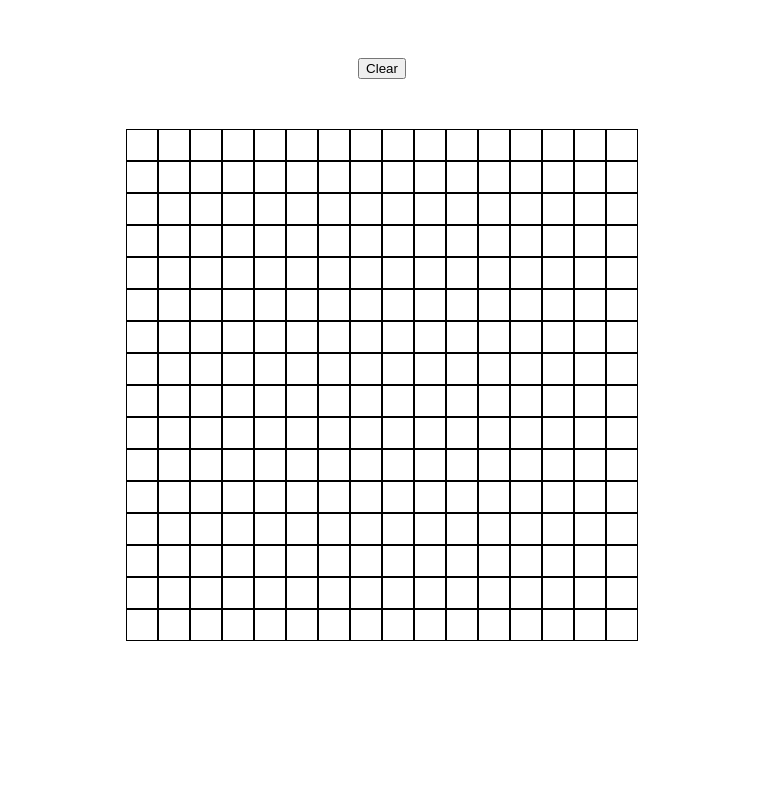
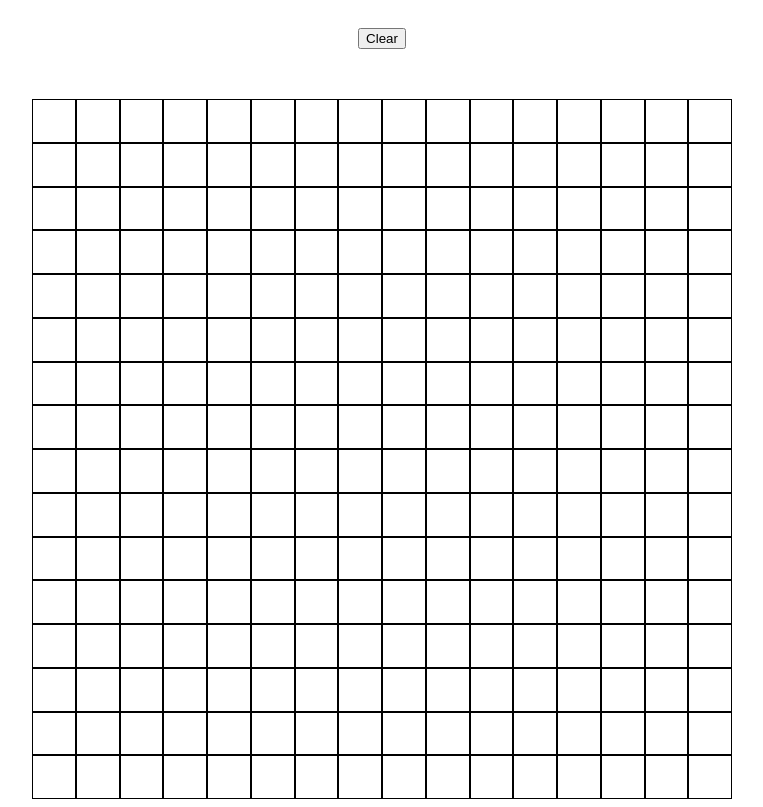
Before and after one commit to davidngu3/etch-a-sketch, a plain HTML site: page index.html in a window 1280 px wide. Shown: the whole page, without its empty margins (258-1021 px from the left). Drawn offline with Linux system fonts and the light colour scheme.

Commit message:
Changed clear button to prompt new size and adjusted to constant sizing

```diff
--- a/app.js
+++ b/app.js
@@ -1,32 +1,31 @@
 window.onload = () => {
-    // populate grid with cells
+    // Initialize 16x16 grid
     let gridContainer = document.getElementById("grid-container");
-    createGrid(gridContainer);
+    createGrid(gridContainer, 16);
 
-    var cells = document.querySelectorAll(".cell");
     let clearBtn = document.getElementById("clear");
-
-    // add draw event listener to each cell
-    cells.forEach(cell => {
-        cell.addEventListener('mouseover', draw);
-    })
 
     // when click 'clear' button: remove 'draw' class from all cells
     clearBtn.addEventListener('click', () => {
-        cells.forEach(cell => {
-            cell.classList.remove('draw');
-        })
+        let newSize = prompt("Enter a new grid size 1-100");
+        createGrid(gridContainer, newSize)
     });
 };
 
-function createGrid(gridContainer) {
-    for (let r = 0; r < 16; r++) {
+function createGrid(gridContainer, newSize) {
+    // clear current grid
+    while(gridContainer.firstChild){
+        gridContainer.removeChild(gridContainer.firstChild);
+    }
+
+    for (let r = 0; r < newSize; r++) {
         let gridRow = document.createElement('div');
         gridRow.classList.add("row");
 
-        for (let c = 0; c < 16; c++) {
+        for (let c = 0; c < newSize; c++) {
             let gridCell = document.createElement('div');
             gridCell.classList.add("cell");
+            gridCell.addEventListener('mouseover', draw);
             gridRow.appendChild(gridCell);
         }
 
--- a/styles.css
+++ b/styles.css
@@ -7,30 +7,27 @@ body {
 
 #grid-container {
     margin-top: 50px;
-    width: 50vmax;
-    height: 50vmax;
+    width: 700px;
+    height: 700px;
     display: flex;
     flex-direction: column;
-    justify-content: flex-start;
-    align-items: center;
 }
 
 #clear {
-    margin-top: 50px;
+    margin-top: 20px;
 }
 
 .row {
+    flex: 1;
     display: flex;
     flex-direction: row;
-    justify-content: flex-start;
 }
 
 .cell {
+    flex: 1;
     border-color: black;
     border-width: 1px;
     border-style: solid;
-    height: 30px;
-    width: 30px;
 }
 
 .draw {
```
